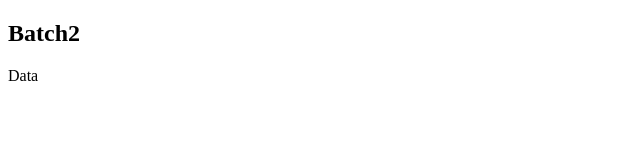
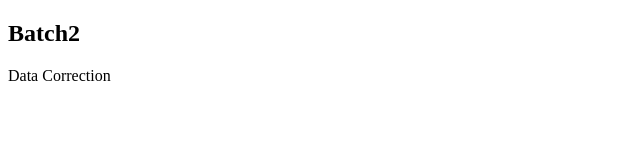
Before and after one commit to NJaryal/Batch2-FrontCamp, a plain HTML site: page index.html in a window 1280 px wide. Shown: the full height of the page, 0-640 px from the left. Drawn offline with Linux system fonts and the light colour scheme.

Commit message:
Updated changes

```diff
--- a/index.html
+++ b/index.html
@@ -12,7 +12,7 @@
     <h2>Batch2 </h2>
     <div class="com-md-12">
         <label for="Batch2">
-            Data
+            Data Correction
         </label>
     </div>
 </body>
```
